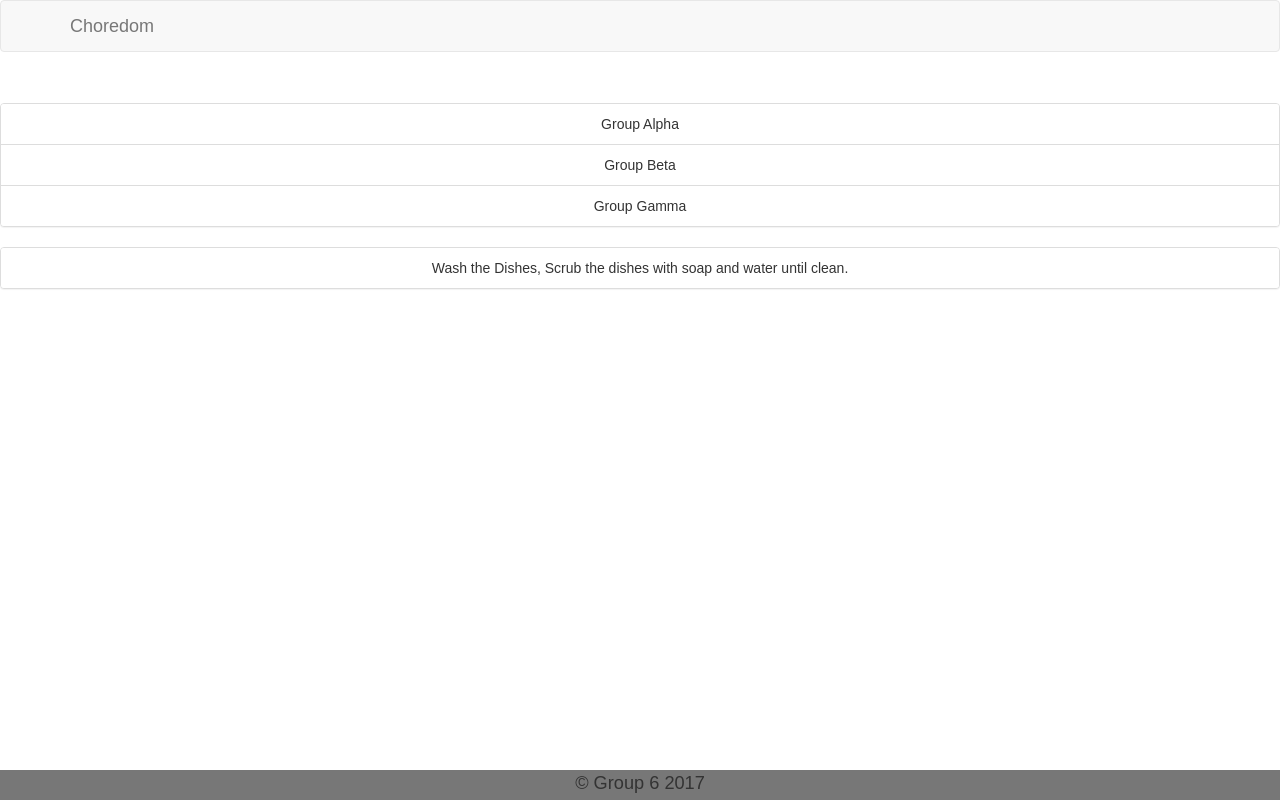
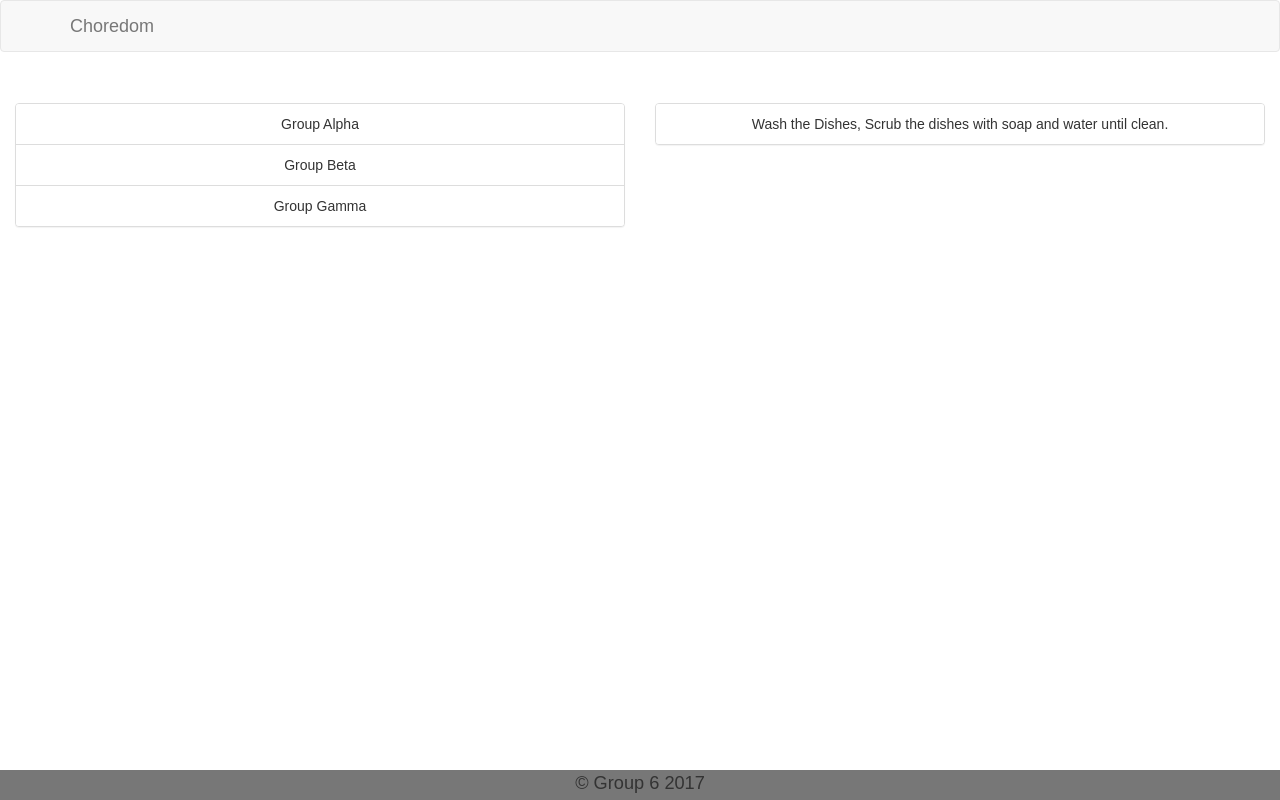
Before and after one commit to wrejcodes/choredom-client, a React (Create React App) app: page / in a window 1280 px wide. Built offline with nearby package versions, Linux system fonts and the light colour scheme.

Commit message:
made components render in a split view on medium size screen and above

```diff
--- a/src/components/Dashboard/Dashboard.js
+++ b/src/components/Dashboard/Dashboard.js
@@ -3,6 +3,7 @@ import {connect } from 'react-redux';
 import {Redirect, withRouter} from 'react-router-dom';
 import Groups from '../../containers/Groups';
 import Chores from '../../containers/Chores';
+import { Col } from 'react-bootstrap';
 
 
 class Dashboard extends Component{
@@ -12,12 +13,14 @@ class Dashboard extends Component{
 			<div>
 				<div>
 					{
-			logged_in ? <Groups /> : (<Redirect to="/" />)
+						logged_in ? (<Col md={6}><Groups /></Col>) : (<Redirect to="/" />)
 					}
 				</div>
 				<div>
 				{
+					<Col md={6}>
 						<Chores/>
+					</Col>
 				}
 				</div>
 			</div>
```
Lines whose indentation alone changed are shown as unchanged.
